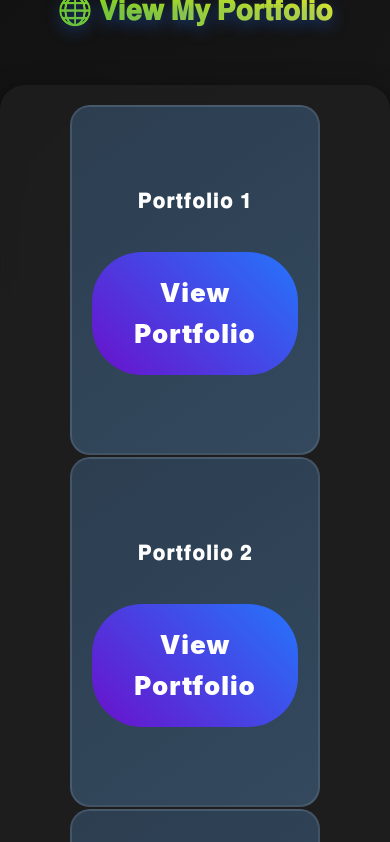
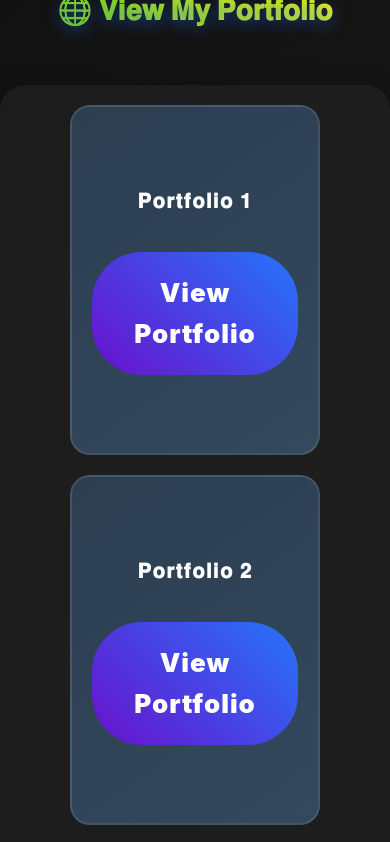
Before and after one commit to ErNarendraBariha/3-website-sevice-, a plain HTML site: page index.html in a window 390 px wide. Shown: the top 842 px of the page. Drawn offline with Linux system fonts and the light colour scheme.

Commit message:
Update index.html

```diff
--- a/index.html
+++ b/index.html
@@ -119,7 +119,7 @@
             50% { transform: translateY(-15px); }
         }
 
-        @media (max-width: 68px) {
+        @media (max-width: 768px) {
             .portfolio-container {
                 flex-direction: column;
                 padding: 30px 15px;
@@ -140,7 +140,7 @@
         @media (max-width: 480px) {
             .portfolio-container {
                 padding: 20px 10px;
-                gap: 2px;
+                gap: 20px;
             }
 
             .portfolio-heading {
```
